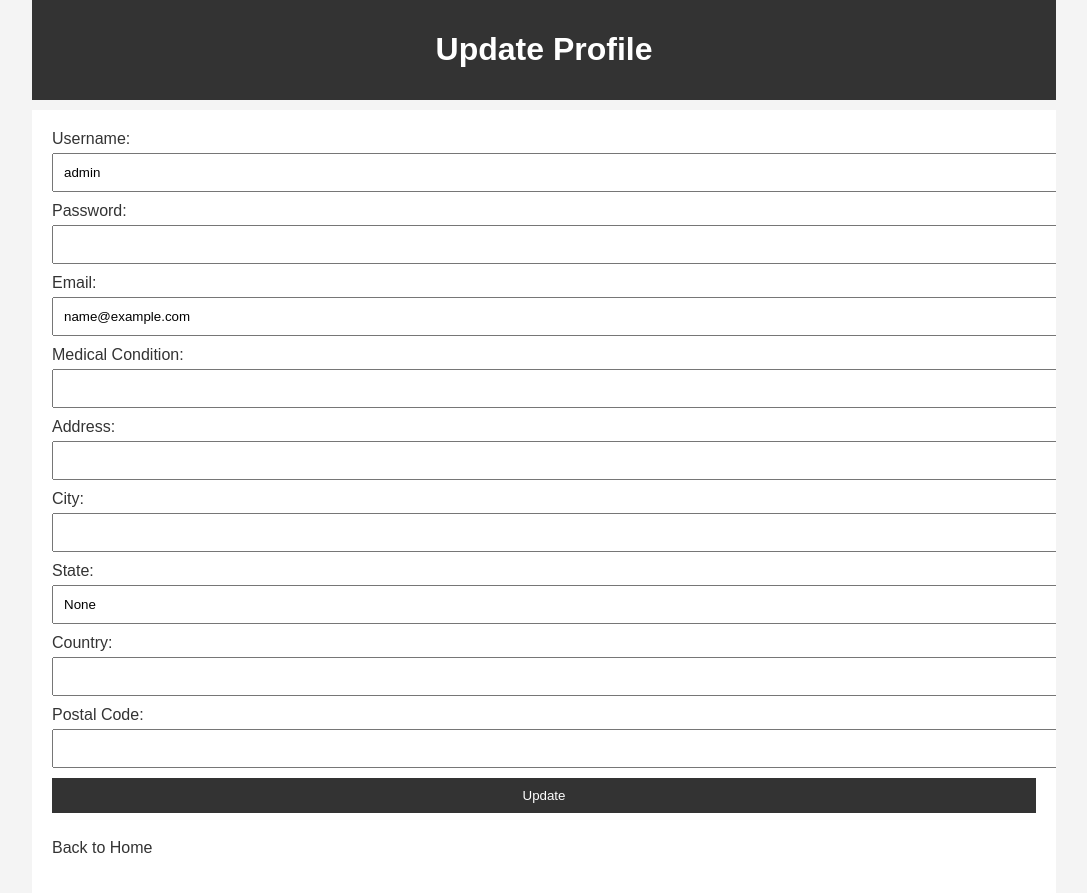
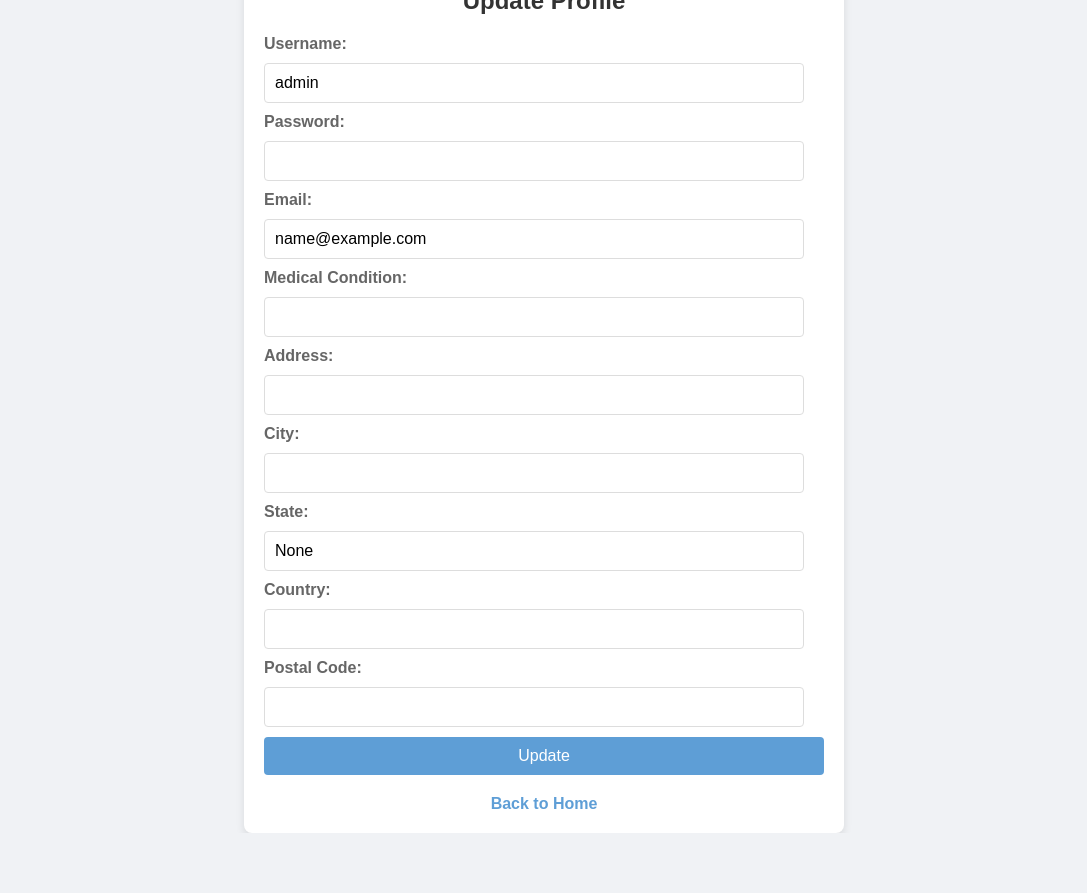
Before and after one commit to mounik0313n/Project-1, a Flask app: page /update in a window 1280 px wide. Shown: the whole page, without its empty margins (96-1183 px from the left). After the commit the page ends 833 px from the top, so only its background shows below. Run offline with Flask 3, Linux system fonts and the light colour scheme; the visitor is signed in with stand-in values (Sample User, id 1); some libraries are stand-ins or nearby versions.

Commit message:
Update update.html

```diff
--- a/templates/update.html
+++ b/templates/update.html
@@ -2,38 +2,145 @@
 <html lang="en">
 <head>
     <meta charset="UTF-8">
+    <meta name="viewport" content="width=device-width, initial-scale=1.0">
     <title>Update Profile</title>
-    <link rel="stylesheet" href="{{ url_for('static', filename='style.css') }}">
+    <style>
+        /* General Reset */
+        * {
+            margin: 0;
+            padding: 0;
+            box-sizing: border-box;
+        }
+
+        body {
+            font-family: Arial, sans-serif;
+            background-color: #f0f2f5;
+            display: flex;
+            justify-content: center;
+            align-items: center;
+            height: 100vh;
+        }
+
+        .content {
+            width: 80%;
+            max-width: 600px;
+            background-color: #fff;
+            border-radius: 8px;
+            box-shadow: 0 4px 8px rgba(0, 0, 0, 0.1);
+            padding: 20px;
+        }
+
+        .content h1 {
+            font-size: 24px;
+            color: #333;
+            margin-bottom: 20px;
+            text-align: center;
+        }
+
+        form {
+            display: grid;
+            gap: 10px;
+        }
+
+        form label {
+            font-weight: bold;
+            color: #666;
+        }
+
+        form input[type="text"],
+        form input[type="password"],
+        form input[type="email"] {
+            width: calc(100% - 20px);
+            padding: 10px;
+            font-size: 16px;
+            border: 1px solid #ddd;
+            border-radius: 4px;
+            transition: border-color 0.3s ease;
+        }
+
+        form input[type="text"]:focus,
+        form input[type="password"]:focus,
+        form input[type="email"]:focus {
+            outline: none;
+            border-color: #5e9ed6;
+        }
+
+        .btn {
+            background-color: #5e9ed6;
+            color: #fff;
+            border: none;
+            padding: 10px 20px;
+            font-size: 16px;
+            cursor: pointer;
+            border-radius: 4px;
+            transition: background-color 0.3s ease;
+        }
+
+        .btn:hover {
+            background-color: #4a87c8;
+        }
+
+        .msg {
+            margin-top: 10px;
+            font-size: 14px;
+            color: #f44336;
+            text-align: center;
+        }
+
+        .back-link {
+            margin-top: 20px;
+            text-align: center;
+        }
+
+        .back-link a {
+            color: #5e9ed6;
+            text-decoration: none;
+            font-weight: bold;
+        }
+
+        .back-link a:hover {
+            text-decoration: underline;
+        }
+    </style>
 </head>
 <body>
     <div class="content">
-        <div class="topbar">
         <h1>Update Profile</h1>
-        </div>
-        <div class="contentbar">
         <form action="/update" method="post">
             <label for="username">Username:</label>
             <input type="text" id="username" name="username" value="{{ account['username'] }}" required>
+
             <label for="password">Password:</label>
             <input type="password" id="password" name="password" value="{{ account['password'] }}" required>
+
             <label for="email">Email:</label>
             <input type="email" id="email" name="email" value="{{ account['email'] }}" required>
+
             <label for="medical_condition">Medical Condition:</label>
             <input type="text" id="medical_condition" name="medical_condition" value="{{ account['medical_condition'] }}" required>
+
             <label for="address">Address:</label>
             <input type="text" id="address" name="address" value="{{ account['address'] }}" required>
+
             <label for="city">City:</label>
             <input type="text" id="city" name="city" value="{{ account['city'] }}" required>
+
             <label for="state">State:</label>
             <input type="text" id="state" name="state" value="{{ account['state'] }}">
+
             <label for="country">Country:</label>
             <input type="text" id="country" name="country" value="{{ account['country'] }}" required>
+
             <label for="postalcode">Postal Code:</label>
             <input type="text" id="postalcode" name="postalcode" value="{{ account['postalcode'] }}" required>
+
             <button type="submit" class="btn">Update</button>
         </form>
-            <p>{{ msg }}</p>
-            <p><a href="/index">Back to Home</a></p>
+        {% if msg %}
+        <p class="msg">{{ msg }}</p>
+        {% endif %}
+        <div class="back-link">
+            <a href="/index">Back to Home</a>
         </div>
     </div>
 </body>
```
Lines whose indentation alone changed are shown as unchanged.
